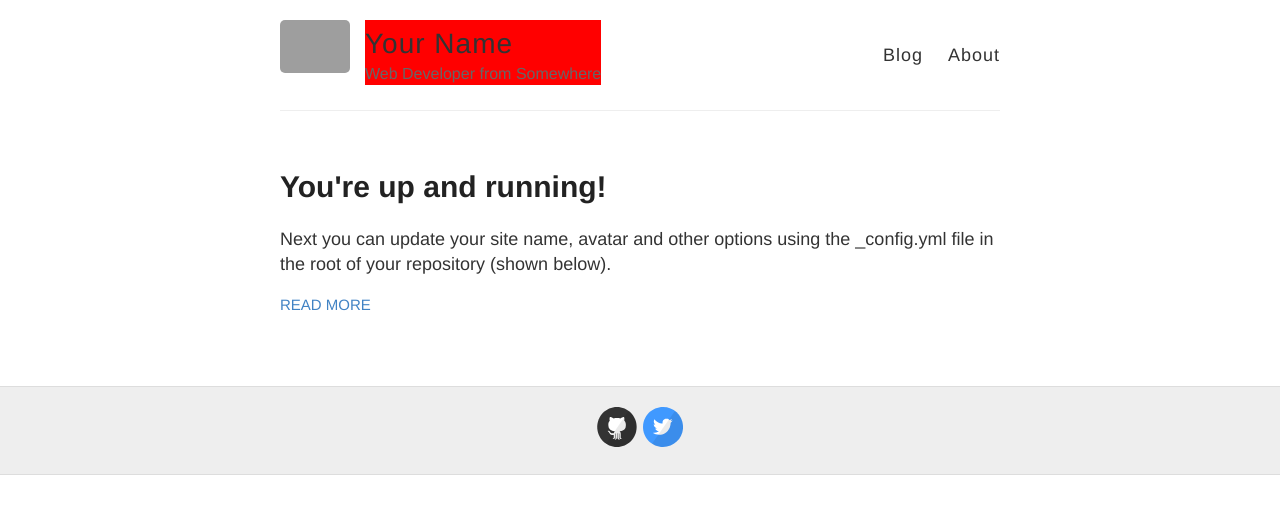
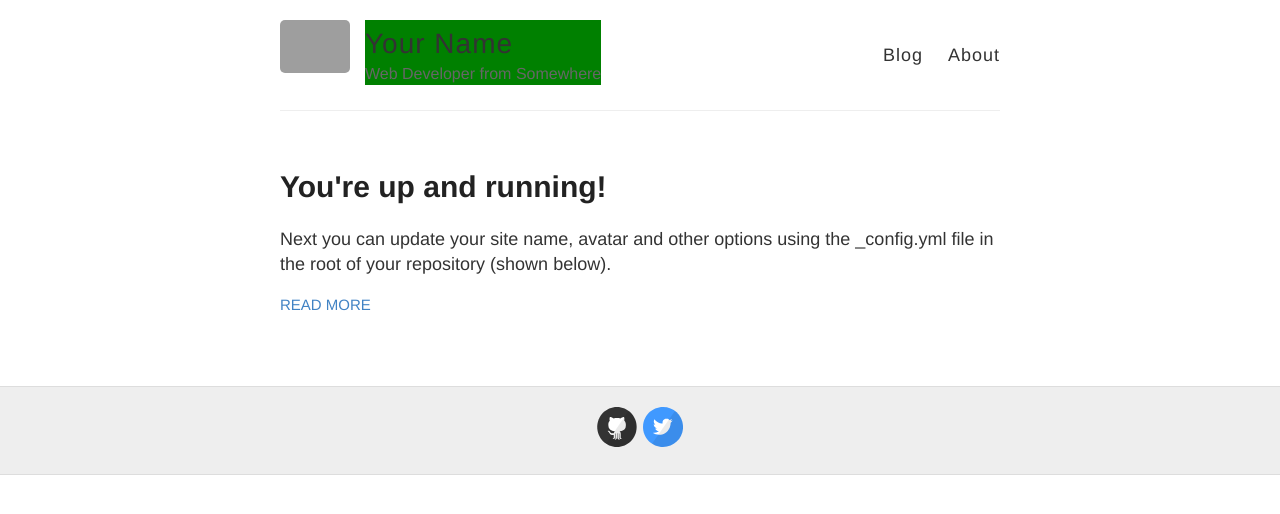
Before and after one commit to kyba-company/kyba-company.github.io, a Jekyll site: the page built from index.html, in a window 1280 px wide. Shown: the top 514 px of the page. Built offline with Jekyll 4.4.1, drawn with Linux system fonts in a browser that asks for light colours; grey boxes are pictures that could not be loaded.

Commit message:
Update _home.sass

```diff
--- a/_sass/_home.sass
+++ b/_sass/_home.sass
@@ -1,2 +1,2 @@
 .test
-	background-color: red
+	background-color: green
```
